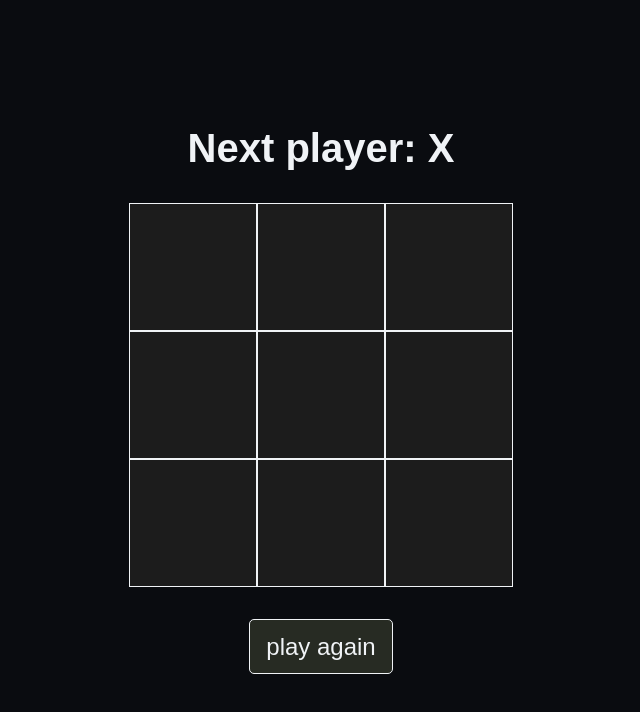
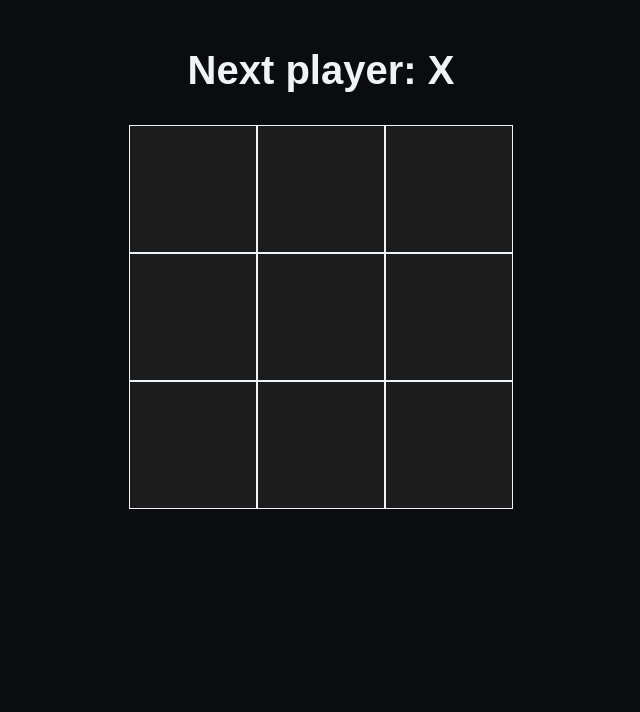
Before and after one commit to jdelacruzv/tic-tac-toe, a React (Vite) app: page / in a window 1280 px wide. Shown: the top 712 px of the page, without its empty margins (319-959 px from the left). Built offline with nearby package versions, Linux system fonts and the light colour scheme.

Commit message:
Added draw message

```diff
--- a/src/components/Board.jsx
+++ b/src/components/Board.jsx
@@ -19,7 +19,6 @@ const calculateWinner = (squares) => {
 	for (let i = 0; i < LINES.length; i++) {
 		const [a, b, c] = LINES[i];
 		if (squares[a] && squares[a] === squares[b] && squares[a] === squares[c]) {
-			console.log('Array linea:', LINES[i]);
 			return squares[a];
 		}
 	}
@@ -35,27 +34,22 @@ const initialSquares = {
 const Board = () => {
 	const [state, setState] = useState(initialSquares);
 
-	const handleClickReset = () => {
-		setState({
-			...initialSquares
-		})
-	};
+	const handleResetClick = () => setState({ ...initialSquares });
 
 	const titleStatus = () => {
 		const winner = calculateWinner(state.squares);
-		console.log(winner);
 		return winner
 			? `Winner: ${winner}`
-			: `Next player: ${state.xIsNext ? 'X' : 'O'}`;
+			: !state.squares.includes(null)
+					? `Draw`
+					: `Next player: ${state.xIsNext ? 'X' : 'O'}`;
 	};
 
-	const handleClickSquares = i => {
+	const handleSquaresClick = (i) => {
 		// Crea una copia del array squares del objeto initialSquares
 		const squares = state.squares.slice();
 		// Ignora el click si alguien ganó o si un cuadrado está rellenado
-		if (calculateWinner(squares) || squares[i]) {
-			return;
-		};
+		if (calculateWinner(squares) || squares[i]) return;
 		squares[i] = state.xIsNext ? 'X' : 'O';
 		setState({
 			squares,
@@ -70,18 +64,18 @@ const Board = () => {
 		<div className={style.board}>
 			<h1 className={style.title}>{titleStatus()}</h1>
 			<div className={style.grid}>
-				{positions.map(pos => (
+				{positions.map(position => (
 					<Square
-						key={pos}
-						value={state.squares[pos]}
-						onClick={() => handleClickSquares(pos)}
+						key={position}
+						value={state.squares[position]}
+						handleClick={() => handleSquaresClick(position)}
 					/>
 				))}
 			</div>
-			<Button
-				value={'play again'}
-				onClick={() => handleClickReset()}
-			/>
+			{calculateWinner(state.squares)
+				? <Button handleClick={() => handleResetClick()} />
+				: !state.squares.includes(null) && <Button handleClick={() => handleResetClick()} />
+			}
 		</div>
 	);
 };
--- a/src/components/Board.module.css
+++ b/src/components/Board.module.css
@@ -1,9 +1,9 @@
 .board {
-  height: 100vh;
   display: flex;
   flex-direction: column;
   align-items: center;
   justify-content: center;
+  margin-top: 3rem;
 }
 
 .title {
--- a/src/components/Button.jsx
+++ b/src/components/Button.jsx
@@ -1,8 +1,8 @@
 import style from './Button.module.css';
 
-const Button = ({ value, onClick }) => (
-	<button className={style.reset} onClick={onClick}>
-		{value}
+const Button = ({ handleClick }) => (
+	<button className={style.reset} onClick={handleClick}>
+		play again
 	</button>
 );
 
--- a/src/components/Square.jsx
+++ b/src/components/Square.jsx
@@ -1,7 +1,7 @@
 import style from './Square.module.css';
 
-const Square = ({ value, onClick }) => (
-	<button className={style.square} onClick={onClick}>
+const Square = ({ value, handleClick }) => (
+	<button className={style.square} onClick={handleClick}>
 		{value}
 	</button>
 );
--- a/src/components/Square.module.css
+++ b/src/components/Square.module.css
@@ -6,9 +6,8 @@
 	border: 1px solid #f0f3f6;
 	font-size: 4rem;
 	font-weight: bold;
-	padding: 1rem;
 	text-align: center;
-	cursor: wait;
+	cursor: pointer;
 }
 
 .square:focus {
```
